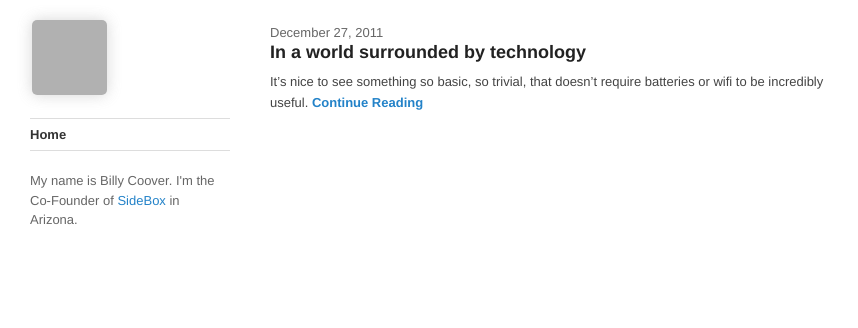
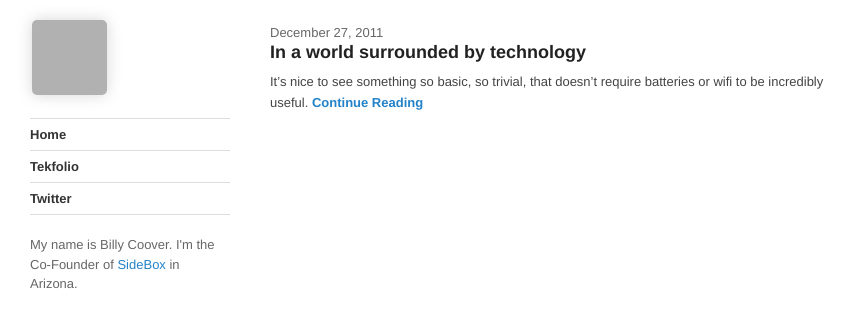
Before and after one commit to azcoov/azcoov.github.com, a Jekyll site: the page built from index.html, in a window 1280 px wide, cut to the strip 0-328 px from the top of the page. Shown: the whole strip, without its empty margins (0-858 px from the left). Built offline with Jekyll 4.4.1, drawn with Linux system fonts in a browser that asks for light colours; Markdown is read by kramdown in place of the engine named in the settings; grey boxes are pictures that could not be loaded.

Commit message:
everyone needs a favicon

```diff
--- a/_layouts/default.html
+++ b/_layouts/default.html
@@ -11,6 +11,8 @@
 	<meta http-equiv="content-type" content="text/html; charset=utf-8" />
 	<script type="text/javascript">var _sf_startpt=(new Date()).getTime()</script>
 	<link rel="stylesheet" href="/css/base.css" type="text/css" />
+  <link href="/images/favicon.ico" rel="icon" type="image/x-png" />
+
 </head>
 <body>
   <div class="sidebar">
@@ -20,6 +22,8 @@
 
     <ul class="nav">
       <li><a href="/">Home</a></li>
+      <li><a href="http://www.tekfolio.me/billy">Tekfolio</a></li>
+      <li><a href="http://www.twitter.com/billycoover">Twitter</a></li>
     </ul>
 
     <p>My name is Billy Coover. I'm the Co-Founder of <a href="http://sidebox.com" target="_blank">SideBox</a> in Arizona.</p>
```
Also changed, not shown: images/favicon.ico (added).
